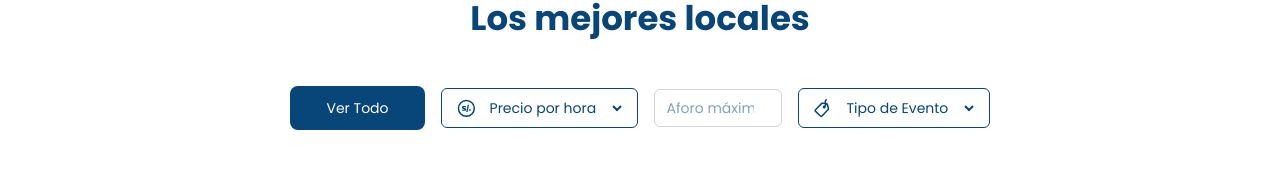
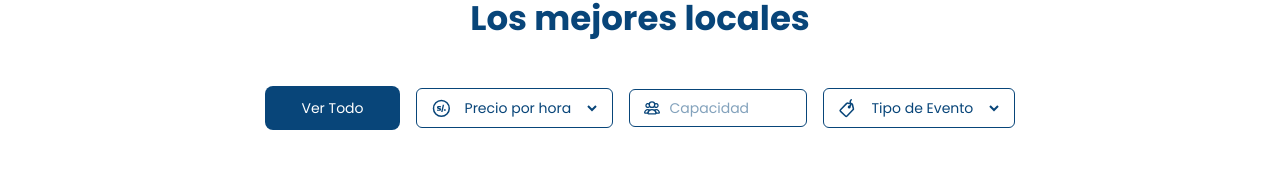
Before and after one commit to elynzx/lumina-frontend, a React (Vite) app: page /catalogo in a window 1280 px wide. Shown: the part 190-369 px from the top of the page. Built offline with nearby package versions, Linux system fonts and the light colour scheme.

Commit message:
feat: add number input component

```diff
--- /dev/null
+++ b/src/components/atomic/IconNumberInput/index.tsx
@@ -0,0 +1,38 @@
+interface Props {
+  value: number | "";
+  onChange: (value: number | "") => void;
+  placeholder: string;
+  icon?: string;
+  min?: number;
+}
+
+export const IconNumberInput = ({
+  value,
+  onChange,
+  placeholder,
+  icon,
+  min = 1,
+}: Props) => {
+
+  return (
+    <div className="relative">
+      <div className="flex items-center border rounded-md bg-white border-blue text-blue focus:border-blue-600">
+        {icon && (
+          <img
+            src={icon}
+            alt={placeholder}
+            className="w-5 h-5 ml-3 flex-shrink-0"
+          />
+        )}
+        <input
+          type="number"
+          min={min}
+          placeholder={placeholder}
+          value={value}
+          onChange={(e) => onChange(e.target.value ? parseInt(e.target.value) : "")}
+          className={`flex-1 px-3 w-36 py-2 border-none outline-none text-sm bg-transparent ${icon ? 'pl-2' : ''}`}
+        />
+      </div>
+    </div>
+  );
+};
--- a/src/components/atomic/IconSelect/index.tsx
+++ b/src/components/atomic/IconSelect/index.tsx
@@ -33,7 +33,7 @@ export const IconSelect = ({
         <select
           value={value}
           onChange={(e) => onChange(e.target.value)}
-          className={`flex-1 px-3 py-2 border-none outline-none text-sm bg-transparent ${variantStyles[variant].split(' ')[1]} ${icon ? 'pl-2' : ''}`}
+          className={`cursor-pointer flex-1 px-3 py-2 border-none outline-none text-sm bg-transparent ${variantStyles[variant].split(' ')[1]} ${icon ? 'pl-2' : ''}`}
         >
           <option value="">{placeholder}</option>
           {options.map(option => (
--- a/src/pages/Catalog/components/FilterBar/index.tsx
+++ b/src/pages/Catalog/components/FilterBar/index.tsx
@@ -2,7 +2,8 @@ import { useState, useEffect } from "react";
 import { data } from "@/constants/data";
 import { Button } from "@/components/atomic/Button";
 import { IconSelect } from "@/components/atomic/IconSelect";
-/* import { capacityIcon } from "@/assets/icons/capacity_lineal.svg"; */
+import { IconNumberInput } from "@/components/atomic/IconNumberInput";
+import capacityIcon from "@/assets/icons/capacity_lineal.svg";
 import priceIcon from "@/assets/icons/currency.svg";
 import eventIcon from "@/assets/icons/event_tag.svg";
 
@@ -88,13 +89,12 @@ export const FilterBar = ({ onFilterChange }: Props) => {
         placeholder="Precio por hora"
       />
 
-      <input
-        type="number"
-        min="1"
-        placeholder="Aforo máximo"
+      <IconNumberInput
         value={capacity}
-        onChange={(e) => setCapacity(e.target.value ? parseInt(e.target.value) : "")}
-        className="px-3 py-2 border border-gray-300 rounded-md text-sm w-32"
+        onChange={setCapacity}
+        icon={capacityIcon}
+        placeholder="Capacidad"
+        min={1}
       />
 
       <IconSelect
```
